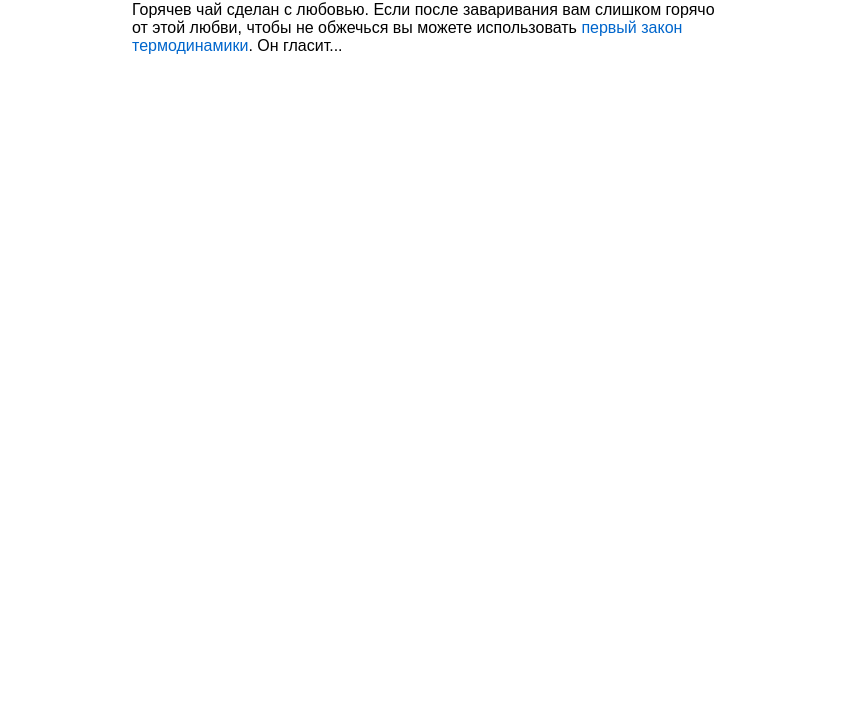
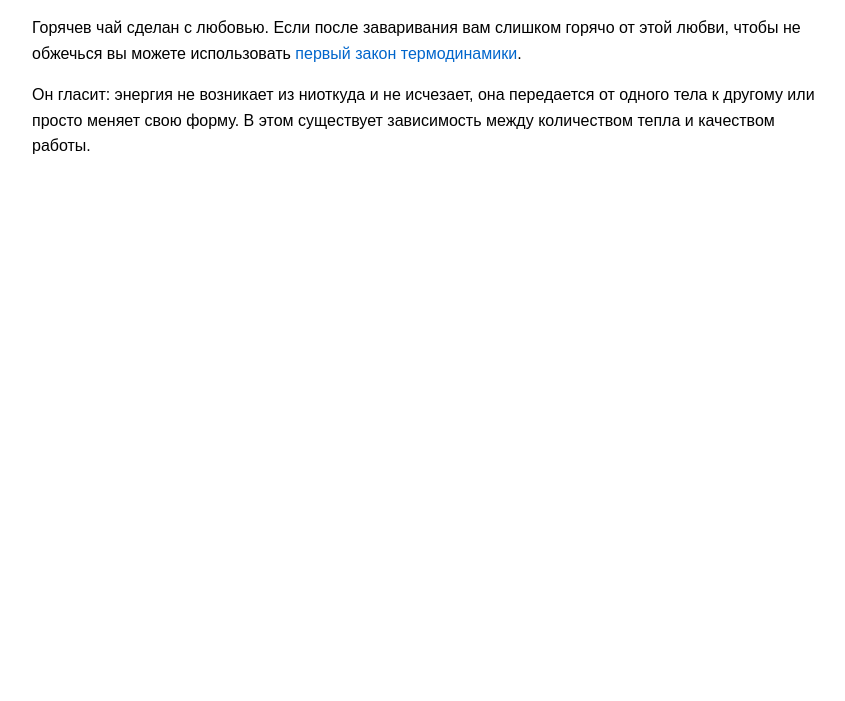
Before and after one commit to eliasdelon/Tea-pages2, a plain HTML site: page index.html in a window 1280 px wide. Shown: the part 99-800 px from the top of the page, without its empty margins (208-1053 px from the left). Drawn offline with Linux system fonts and the light colour scheme.

Commit message:
Update index.html

```diff
--- a/index.html
+++ b/index.html
@@ -2,15 +2,28 @@
 <html lang="ru">
 <head>
     <meta charset="UTF-8">
+    <meta name="viewport" content="width=device-width, initial-scale=1.0">
     <title>Горячев чай</title>
     <style>
-        body { font-family: Arial; max-width: 600px; margin: 0 auto; padding: 20px; }
-        a { color: #0066cc; text-decoration: none; }
-        a:hover { text-decoration: underline; }
+        body {
+            font-family: Arial, sans-serif;
+            max-width: 800px;
+            margin: 0 auto;
+            padding: 20px;
+            line-height: 1.6;
+        }
+        a {
+            color: #0066cc;
+            text-decoration: none;
+        }
+        a:hover {
+            text-decoration: underline;
+        }
     </style>
 </head>
 <body>
     <h1>Горячев чай</h1>
-    <p>Горячев чай сделан с любовью. Если после заваривания вам слишком горячо от этой любви, чтобы не обжечься вы можете использовать <a href="https://tbank.ru/cf/7KsMMeUYUwv">первый закон термодинамики</a>. Он гласит...</p>
+    <p>Горячев чай сделан с любовью. Если после заваривания вам слишком горячо от этой любви, чтобы не обжечься вы можете использовать <a href="https://tbank.ru/cf/7KsMMeUYUwv">первый закон термодинамики</a>.</p>
+    <p>Он гласит: энергия не возникает из ниоткуда и не исчезает, она передается от одного тела к другому или просто меняет свою форму. В этом существует зависимость между количеством тепла и качеством работы.</p>
 </body>
 </html>
```
